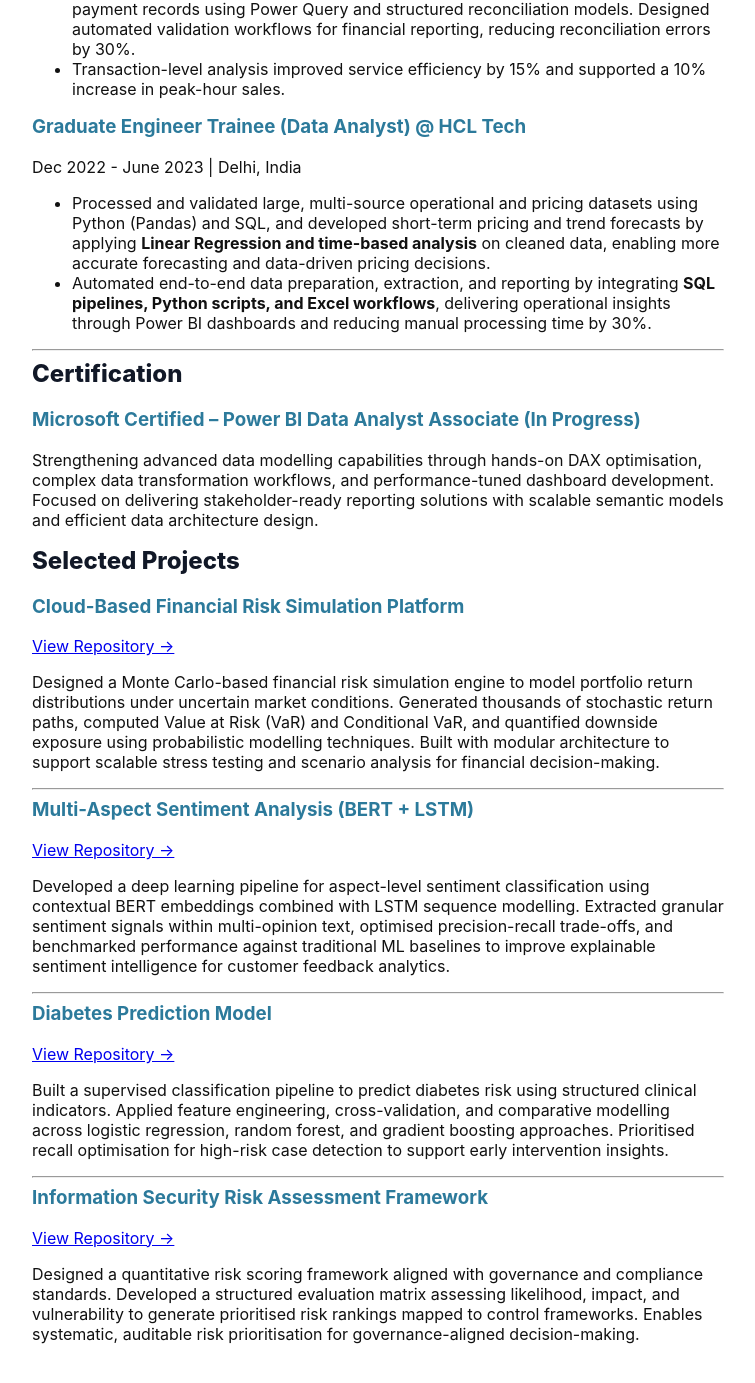
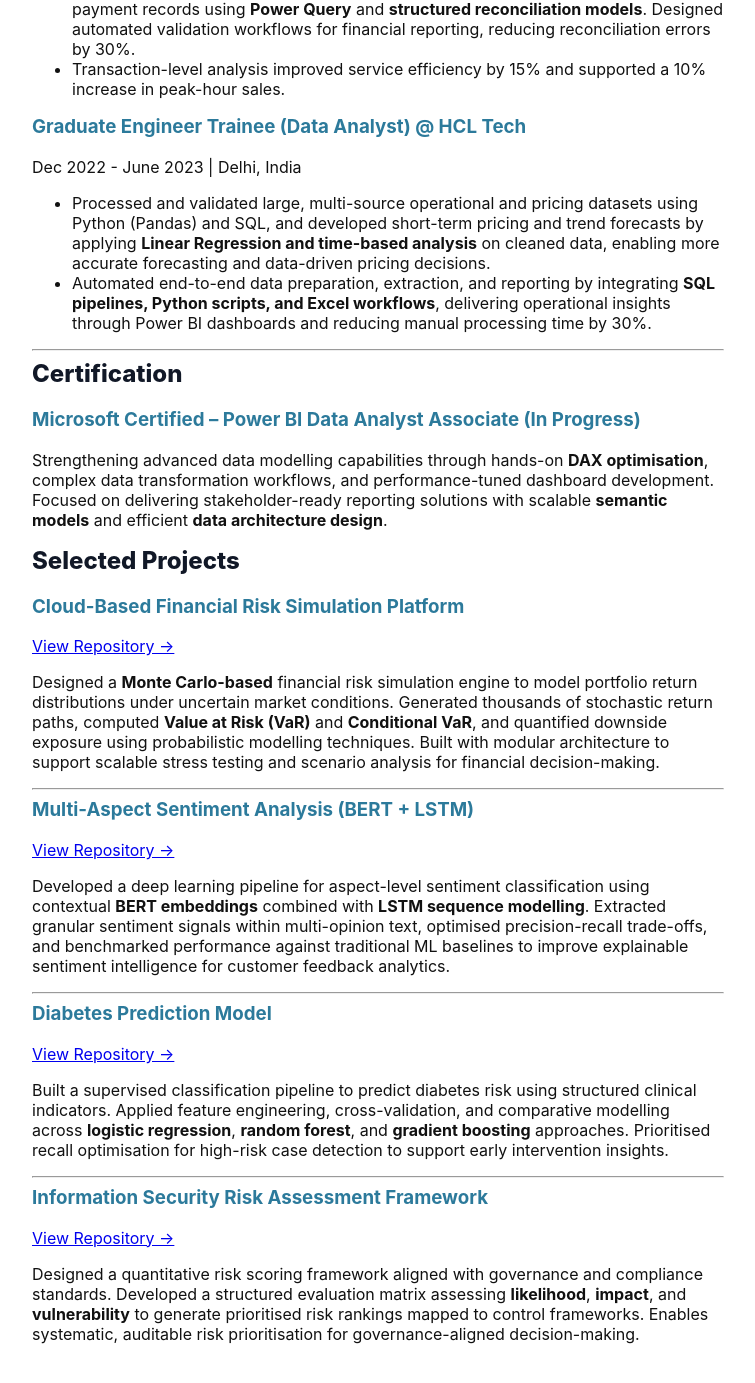
Before and after one commit to samplerittgithub/Data-Analyst-, a Jekyll site: the page built from index.md, in a window 1280 px wide and 1400 px high, scrolled down 722 px. Shown: the top 1383 px of the window, without its empty margins (442-1197 px from the left). Built offline with Jekyll 4.4.1, drawn with Linux system fonts in a browser that asks for light colours; our own code applies the rules of GitHub Pages for plain Markdown files; some of the changed text lies outside the part shown.

Commit message:
Update index.md

```diff
--- a/index.md
+++ b/index.md
@@ -32,7 +32,7 @@ layout: default
 ### Shift Manager (Operations Analysis) @ Slim Chickens
 Nov 2024 – Present | Guildford, United Kingdom
 
-- Applied data-driven performance analysis by integrating EPOS transaction data with payment records using Power Query and structured reconciliation models. Designed automated validation workflows for financial reporting, reducing reconciliation errors by 30%.
+- Applied data-driven performance analysis by integrating EPOS transaction data with payment records using **Power Query** and **structured reconciliation models**. Designed automated validation workflows for financial reporting, reducing reconciliation errors by 30%.
 - Transaction-level analysis improved service efficiency by 15% and supported a 10% increase in peak-hour sales.
 
 ### Graduate Engineer Trainee (Data Analyst) @  HCL Tech
@@ -48,7 +48,8 @@ Dec 2022 - June 2023 | Delhi, India
 
 ### Microsoft Certified – Power BI Data Analyst Associate (In Progress)
 
-Strengthening advanced data modelling capabilities through hands-on DAX optimisation, complex data transformation workflows, and performance-tuned dashboard development. Focused on delivering stakeholder-ready reporting solutions with scalable semantic models and efficient data architecture design.
+Strengthening advanced data modelling capabilities through hands-on **DAX optimisation**, complex data transformation workflows, and performance-tuned dashboard development. Focused on delivering stakeholder-ready reporting solutions with scalable **semantic models** and efficient **data architecture design**.
+
 
 
 ## Selected Projects
@@ -56,25 +57,25 @@ Strengthening advanced data modelling capabilities through hands-on DAX optimisa
 ### Cloud-Based Financial Risk Simulation Platform
 [View Repository →](https://github.com/yourusername/financial-risk-simulation-platform)
 
-Designed a Monte Carlo-based financial risk simulation engine to model portfolio return distributions under uncertain market conditions. Generated thousands of stochastic return paths, computed Value at Risk (VaR) and Conditional VaR, and quantified downside exposure using probabilistic modelling techniques. Built with modular architecture to support scalable stress testing and scenario analysis for financial decision-making.
+Designed a **Monte Carlo-based** financial risk simulation engine to model portfolio return distributions under uncertain market conditions. Generated thousands of stochastic return paths, computed **Value at Risk (VaR)** and **Conditional VaR**, and quantified downside exposure using probabilistic modelling techniques. Built with modular architecture to support scalable stress testing and scenario analysis for financial decision-making.
 
 ---
 
 ### Multi-Aspect Sentiment Analysis (BERT + LSTM)
 [View Repository →](https://github.com/yourusername/multi-aspect-sentiment-analysis)
 
-Developed a deep learning pipeline for aspect-level sentiment classification using contextual BERT embeddings combined with LSTM sequence modelling. Extracted granular sentiment signals within multi-opinion text, optimised precision-recall trade-offs, and benchmarked performance against traditional ML baselines to improve explainable sentiment intelligence for customer feedback analytics.
+Developed a deep learning pipeline for aspect-level sentiment classification using contextual **BERT embeddings** combined with **LSTM sequence modelling**. Extracted granular sentiment signals within multi-opinion text, optimised precision-recall trade-offs, and benchmarked performance against traditional ML baselines to improve explainable sentiment intelligence for customer feedback analytics.
 
 ---
 
 ### Diabetes Prediction Model
 [View Repository →](https://github.com/yourusername/diabetes-prediction-model)
 
-Built a supervised classification pipeline to predict diabetes risk using structured clinical indicators. Applied feature engineering, cross-validation, and comparative modelling across logistic regression, random forest, and gradient boosting approaches. Prioritised recall optimisation for high-risk case detection to support early intervention insights.
+Built a supervised classification pipeline to predict diabetes risk using structured clinical indicators. Applied feature engineering, cross-validation, and comparative modelling across **logistic regression**, **random forest**, and **gradient boosting** approaches. Prioritised recall optimisation for high-risk case detection to support early intervention insights.
 
 ---
 
 ### Information Security Risk Assessment Framework
 [View Repository →](https://github.com/yourusername/information-security-risk-framework)
 
-Designed a quantitative risk scoring framework aligned with governance and compliance standards. Developed a structured evaluation matrix assessing likelihood, impact, and vulnerability to generate prioritised risk rankings mapped to control frameworks. Enables systematic, auditable risk prioritisation for governance-aligned decision-making.
+Designed a quantitative risk scoring framework aligned with governance and compliance standards. Developed a structured evaluation matrix assessing **likelihood**, **impact**, and **vulnerability** to generate prioritised risk rankings mapped to control frameworks. Enables systematic, auditable risk prioritisation for governance-aligned decision-making.
```
